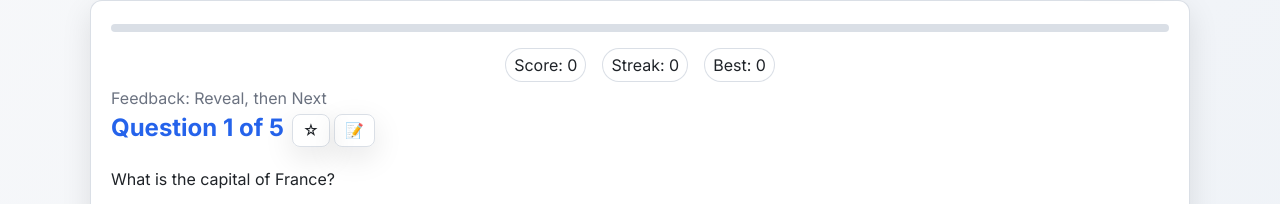
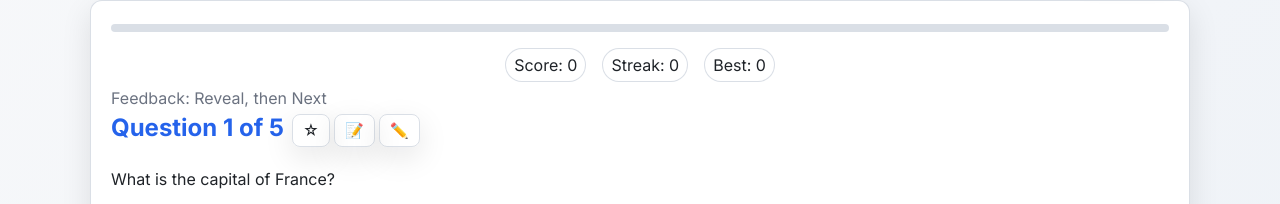
Before and after one commit to kursun12/MCQproject, a React (Vite) app in the folder mcqproject/: page /quiz in a window 1280 px wide. Shown: the part 182-386 px from the top of the page. Built offline with nearby package versions, Linux system fonts and the light colour scheme.

Commit message:
feat: allow question editing during quiz

```diff
--- a/mcqproject/src/Import.jsx
+++ b/mcqproject/src/Import.jsx
@@ -1,8 +1,10 @@
 import { useState, useEffect, useMemo } from 'react';
+import { useLocation } from 'react-router-dom';
 import Modal from './components/Modal.jsx';
 import { toast } from './utils/toast.js';
 
 function ImportQuestions() {
+  const location = useLocation();
   const [questions, setQuestions] = useState([]);
   const [error, setError] = useState('');
   const [editingId, setEditingId] = useState(null);
@@ -147,6 +149,15 @@ function ImportQuestions() {
     });
     setActiveTab('editor');
   };
+
+  useEffect(() => {
+    const params = new URLSearchParams(location.search);
+    const editId = params.get('edit');
+    if (editId && !editingId) {
+      const q = questions.find((x) => String(x.id) === String(editId));
+      if (q) startEdit(q);
+    }
+  }, [location.search, questions, editingId]);
 
   const importFromText = () => {
     try {
--- a/mcqproject/src/Quiz.jsx
+++ b/mcqproject/src/Quiz.jsx
@@ -107,6 +107,15 @@ function Quiz() {
   };
 
   const [questions, setQuestions] = useState(() => buildQuestions());
+  useEffect(() => {
+    const onStorage = (e) => {
+      if (e.key === 'questions') {
+        setQuestions(buildQuestions());
+      }
+    };
+    window.addEventListener('storage', onStorage);
+    return () => window.removeEventListener('storage', onStorage);
+  }, []);
   const engineRef = useRef(null);
   const byIdRef = useRef(new Map());
   const [repeatAttempted, setRepeatAttempted] = useState(0);
@@ -455,6 +464,14 @@ function Quiz() {
     toast(value ? 'Note saved' : 'Note cleared');
   };
 
+  const editQuestion = () => {
+    const id = question?.id;
+    if (!id) return;
+    const url = new URL('/import', window.location.origin);
+    url.searchParams.set('edit', id);
+    window.open(url.toString(), '_blank');
+  };
+
   // Keyboard shortcuts are customizable via Settings
   useEffect(() => {
     const onKey = (e) => {
@@ -757,6 +774,15 @@ function Quiz() {
           >
             📝
           </button>
+          <button
+            type="button"
+            onClick={editQuestion}
+            className="icon-btn"
+            style={{ marginLeft: '0.25rem' }}
+            title="Edit question"
+          >
+            ✏️
+          </button>
         </h2>
         )}
       {!noQuestions && isMulti && (
```
Also changed, not shown: 1 other file (tests, documents, lock files or other folders). Lines whose indentation alone changed are shown as unchanged.
